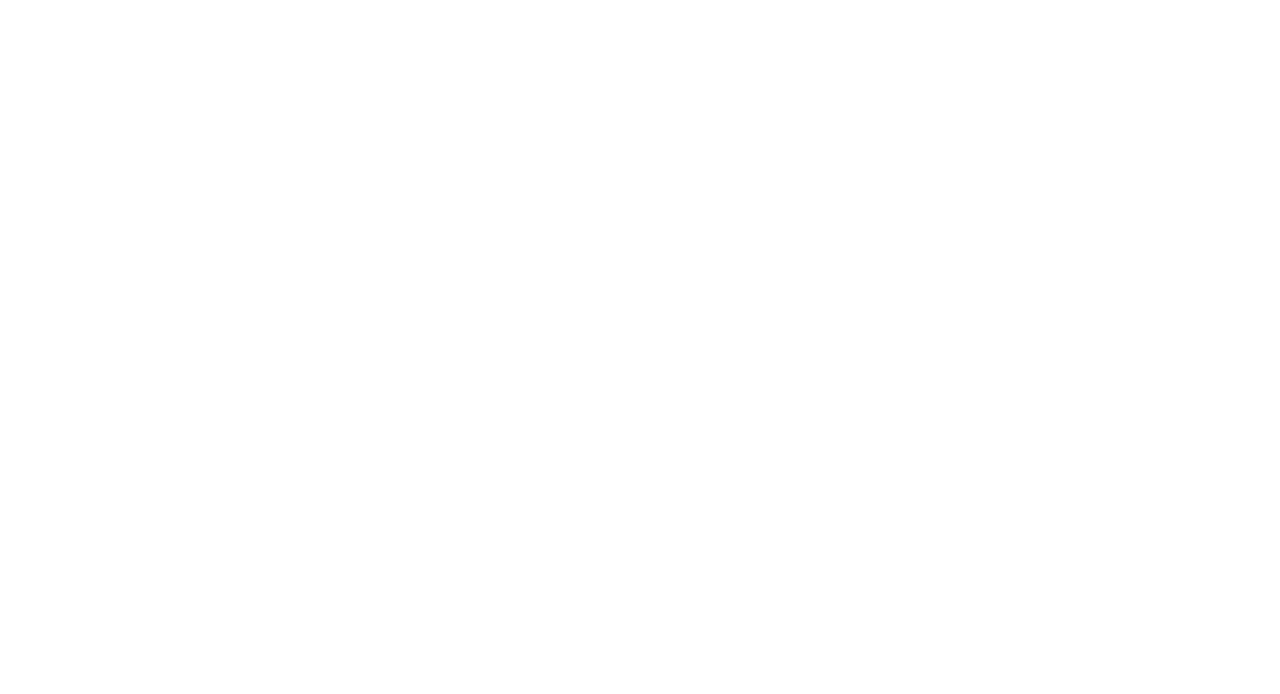
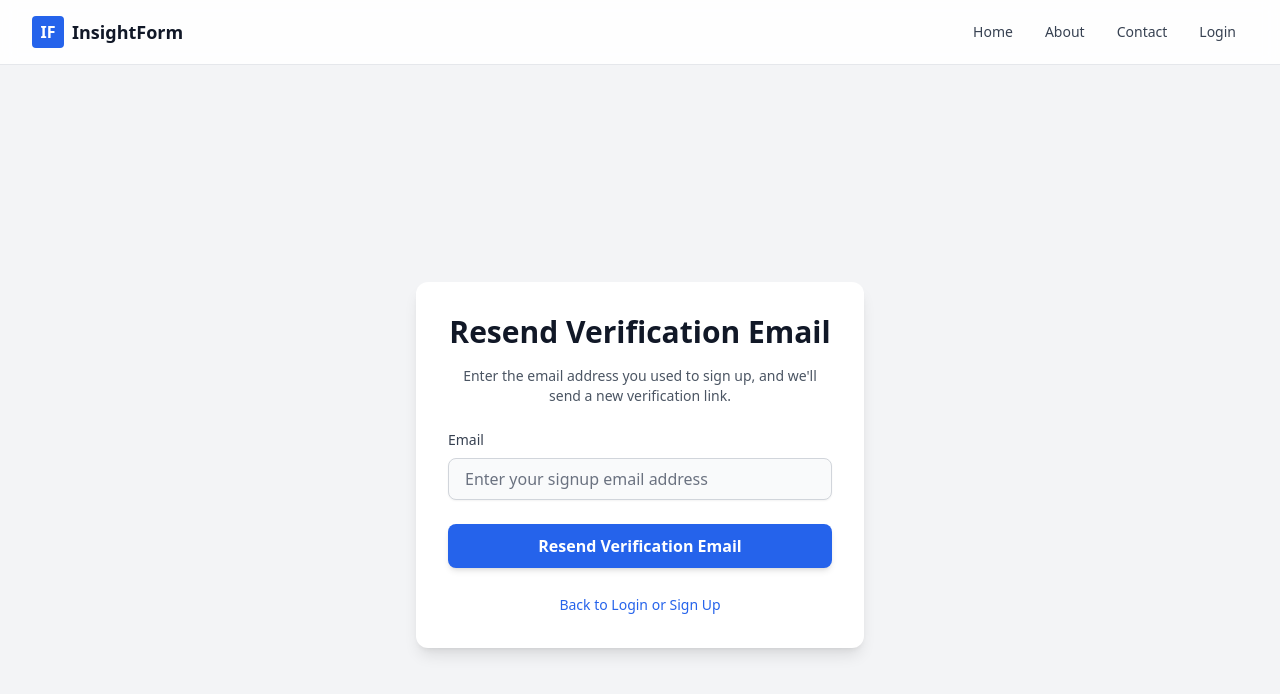
Before and after one commit to abh1mod/InsightForm, a React (Vite) app in the folder frontend/: page /resend-verification in a window 1280 px wide. Before the commit this address had no page. Shown: the top 694 px of the page. Built offline with nearby package versions, Linux system fonts and the light colour scheme.

Commit message:
Updated the Resend Verification Page

```diff
--- a/frontend/src/App.jsx
+++ b/frontend/src/App.jsx
@@ -16,6 +16,7 @@ import PrivateRoute from "./components/PrivateRoute";
 import VerifyEmail from "./pages/VerifyEmail";
 import ForgotPassword from './pages/ForgotPassword';
 import ResetPassword from './pages/ResetPassword';
+import ResendVerification from './pages/ResendVerification';
 import FormCreate from "./pages/FormCreate";
 import FormBuilder from "./pages/FormBuilder";
 import FormSubmit from "./pages/FormSubmit";
@@ -36,9 +37,9 @@ function App() {
           <Route path="/auth/failure" element={<AuthFailure />} />
 
           <Route path="/verify/:token" element={<VerifyEmail/>} />
-          <Route path="forgot-password" element={<ForgotPassword />} />
+          <Route path="/forgot-password" element={<ForgotPassword />} />
+          <Route path="/resend-verification" element={<ResendVerification />} />
           <Route path="reset-password/:token" element={<ResetPassword />} />
-          <Route path="/reset-password/:token" element={<ResetPassword />} />
           <Route path="/dashboard" element={<PrivateRoute><Dashboard /></PrivateRoute>} />
           <Route path="/formcreate" element={<PrivateRoute><FormCreate /></PrivateRoute>} />
           <Route path="/formbuilder/:formID" element={<PrivateRoute><FormBuilder /></PrivateRoute>} />
--- a/frontend/src/pages/Login.jsx
+++ b/frontend/src/pages/Login.jsx
@@ -2,11 +2,10 @@
 import { useState, useEffect } from "react";
 import { useAppContext } from "../context/ContextAPI";
 import axios from "axios";
-
 import LoginComp from "../components/LoginComp";
 import SignUpComp from "../components/SignUpComp";
 import { toast } from 'react-toastify';
-import { Link, useNavigate } from 'react-router-dom'; // Link is needed
+import { Link, useNavigate } from 'react-router-dom';
 
 const Login = () => {
   const { login, isLoggedIn } = useAppContext();
@@ -21,19 +20,14 @@ const Login = () => {
   const [signupPassword, setSignUpPassword] = useState("");
 
   const [showSignup, setShowSignup] = useState(false);
-  // Removed sendingEmail state
   const [activeResendLink, setActiveResendLink] = useState(false);
 
-  // Removed emailRegex
-
-  // If user is already logged in, redirect to dashboard
+  // useEffect
   useEffect(() => {
     if (isLoggedIn) {
-      navigate("/dashboard");
+      navigate("/dashboard", { replace: true });
       return;
     }
-
-    // Check for error messages from URL parameters
     const params = new URLSearchParams(window.location.search);
     const errorParam = params.get("error");
     if (errorParam) {
@@ -41,179 +35,169 @@ const Login = () => {
     }
   }, [isLoggedIn, navigate]);
 
-  // handle normal login
+  // handleLogin
   const handleLogin = async (e) => {
     e.preventDefault();
     setLoading(true);
     setError("");
-
     try {
        const res = await axios.post("http://localhost:3000/api/auth/login", {
-        username: loginEmail, // Passport local expects username
-        password : loginPassword,
+         username: loginEmail,
+         password: loginPassword,
        });
        if (res.data.token) {
         toast.success(res.data.message || "Login successful!");
-        login(res.data.token); // Save token in context + localStorage
+        login(res.data.token);
         navigate("/dashboard");
+      } else {
+         throw new Error(res.data.message || 'Login failed.');
       }
     } catch (err) {
       console.error(err.response?.data || err.message);
-      setError(err.response?.data?.message || "Login failed!");
+      const msg = err.response?.data?.message || "Login failed!";
+      setError(msg);
+      toast.error(msg);
     } finally {
       setLoading(false);
     }
   };
 
-  // handleSignUp
+  // handleSignUp: Set activeResendLink on success
   const handleSignUp = async (e) => {
     e.preventDefault();
     setLoading(true);
     setError("");
-
     try {
       const res = await axios.post("http://localhost:3000/api/auth/signup", {
         name : username,
         email : signupEmail,
         password : signupPassword,
       });
-
       if (res.data.success) {
         console.log("SignUp Successfully")
-        toast.success(res.data.message || "Signup successful! Please verify your email before logging in.");
-        setActiveResendLink(true);
+        toast.success(res.data.message || "Signup successful! Please verify your email.");
+        setActiveResendLink(true); // <-- SET STATE HERE ON SUCCESS
+        setShowSignup(false); // Switch back to login view
+        // Clear fields after success
+        setUsername('');
+        // Keep signupEmail temporarily if needed for resend, or clear if Resend page handles input separately
+        // setSignUpEmail(''); // Decide if you want to clear this
+        setSignUpPassword('');
+      } else {
+        throw new Error(res.data.message || 'Signup failed.');
       }
     } catch (err) {
       console.error(err.response?.data || err.message);
-      setError(err.response?.data?.message || "Signup failed!");
+      const msg = err.response?.data?.message || "Signup failed!";
+      setError(msg);
+      toast.error(msg);
+      setActiveResendLink(false); // Ensure it's false on error
     } finally {
       setLoading(false);
     }
   };
 
-  // handleGoogleLogin remains EXACTLY as provided by the user
+  // handleGoogleLogin
   const handleGoogleLogin = () => {
-    // open backend Google OAuth flow
     window.location.href = "http://localhost:3000/api/auth/google";
   };
 
-  // Removed handlePasswordReset function
-
-  // handleResendVerification
-  const handleResendVerification = async () =>{
-    setSendingEmail(true);
-    setError("");
-    if (!emailRegex.test(signupEmail)) {
-      setError("Please enter a valid email address.");
-      setSendingEmail(false);
-      return;
-    }
-      try{
-        const res = await axios.post("http://localhost:3000/api/auth/resend-verification",{
-          email : signupEmail
-        });
-        if(res.data.success){
-          toast.success(res.data.message || "Verification email resent!");
-        }
-      }catch(err){
-        console.error(err);
-        toast.error(err.response?.data?.message || "Error resending verification email.");
-      }
-      setSendingEmail(false);
-  }
-
-
   return (
-    <div className="min-h-screen flex items-center justify-center bg-gray-100"> {/* Adjusted min-h */}
-      <div className="bg-white p-8 rounded-xl shadow-xl w-full max-w-md"> {/* Adjusted width/max-w */}
+    <div className="min-h-screen flex items-center justify-center bg-gray-100">
+      <div className="bg-white p-8 rounded-xl shadow-xl w-full max-w-md">
         <h2 className="text-2xl font-bold mb-6 text-center text-gray-900">
           {showSignup ? "Sign Up" : "Log In"}
         </h2>
 
         {error && (
-          <div className="mb-4 p-3 bg-red-100 border border-red-200 rounded-lg"> {/* Adjusted bg/border */}
-            <p className="text-red-600 text-sm text-center">{error}</p> {/* Adjusted alignment */}
+          <div className="mb-4 p-3 bg-red-100 border border-red-200 rounded-lg">
+            <p className="text-red-600 text-sm text-center">{error}</p>
           </div>
         )}
 
+        {/* --- Login Form View --- */}
         {!showSignup && <>
           <LoginComp
-            email = {loginEmail}
-            password = {loginPassword}
-            setEmail = {setLoginEmail}
-            setPassword = {setLoginPassword}
-            onFormSubmit = {handleLogin}
-            loading = {loading}
+            email={loginEmail}
+            password={loginPassword}
+            setEmail={setLoginEmail}
+            setPassword={setLoginPassword}
+            onFormSubmit={handleLogin}
+            loading={loading}
           />
-          {/* --- MINIMAL CHANGE HERE --- */}
-          <div className="mt-4 text-center"> {/* Consistent spacing */}
+          {/* Forgot Password Link */}
+          <div className="mt-4 text-center">
             <Link
-              to="/forgot-password" // Changed from button to Link
-              // Used original button's styling classes where applicable
+              to="/forgot-password"
               className="text-sm text-gray-600 hover:underline hover:text-blue-600 cursor-pointer"
             >
               Forgot your password?
             </Link>
           </div>
-          {/* --- END OF MINIMAL CHANGE --- */}
+
+          {/* --- Conditionally Render Resend Link HERE --- */}
+          {activeResendLink && (
+            <div className="mt-2 text-center"> {/* Added margin top */}
+              <Link
+                to="/resend-verification"
+                className="text-sm text-gray-600 hover:underline hover:text-blue-600 cursor-pointer"
+              >
+                Didn't receive verification email? Resend.
+              </Link>
+            </div>
+          )}
+          {/* --- End Resend Link --- */}
         </>}
 
+        {/* --- Signup Form View --- */}
         {showSignup && <>
           <SignUpComp
-            name = {username}
-            email = {signupEmail}
-            password = {signupPassword}
-            setName = {setUsername}
-            setEmail = {setSignUpEmail}
-            setPassword = {setSignUpPassword}
-            onFormSubmit = {handleSignUp}
-            loading = {loading}
+            name={username}
+            email={signupEmail}
+            password={signupPassword}
+            setName={setUsername}
+            setEmail={setSignUpEmail} // Pass setter down
+            setPassword={setSignUpPassword}
+            onFormSubmit={handleSignUp}
+            loading={loading}
           />
-          {/* --- REMOVED Validation Messages from here --- */}
-
-          {activeResendLink &&
-            <div className="mt-4 text-center">
-              <button
-                type="button"
-                onClick={handleResendVerification}
-                // disabled={sendingEmail} // Disable if adding separate loading state
-                className="text-sm bg-transparent border-none text-gray-600 hover:underline hover:text-blue-600 cursor-pointer disabled:text-gray-400 disabled:cursor-not-allowed"
-              >
-                Resend Confirmation Link
-              </button>
-            </div>}
+          {/* --- Resend Link/Button REMOVED from here --- */}
         </>}
 
-
+        {/* --- Separator & Google Login --- */}
         <div className="mt-6">
-          <div className="my-6 flex items-center justify-center text-gray-500"> {/* Adjusted my */}
+           <div className="my-6 flex items-center justify-center text-gray-500">
               <div className="flex-grow border-t border-gray-300"></div>
-            <span className="flex-shrink px-2 bg-white text-sm">Or continue with</span> {/* Adjusted px */}
+              <span className="flex-shrink px-4 text-sm">Or continue with</span>
               <div className="flex-grow border-t border-gray-300"></div>
             </div>
 
-          {/* Google Login Button - Unchanged */}
           <button
-            onClick={handleGoogleLogin} // Kept original function call
-            type="button" // Important for buttons not submitting forms
-            className="w-full mt-4 flex items-center justify-center bg-white border border-gray-300 text-gray-700 p-2 rounded-lg hover:bg-gray-50 transition-colors shadow-sm" // Adjusted styling slightly for consistency
+            onClick={handleGoogleLogin}
+            type="button"
+            className="w-full flex items-center justify-center gap-2 bg-white border border-gray-300 text-gray-700 px-4 py-2 rounded-lg hover:bg-gray-50 transition duration-150 shadow-sm"
             disabled={loading}
           >
-            <svg className="w-5 h-5 mr-2" viewBox="0 0 24 24"> {/* Adjusted SVG viewbox */}
-              <path fill="#EA4335" d="M22.56 12.25c0-.78-.07-1.53-.2-2.25H12v4.26h5.92c-.26 1.37-1.04 2.53-2.21 3.31v2.77h3.57c2.08-1.92 3.28-4.74 3.28-8.09z"/>
-              <path fill="#4285F4" d="M12 23c2.97 0 5.46-.98 7.28-2.66l-3.57-2.77c-.98.66-2.23 1.06-3.71 1.06-2.86 0-5.29-1.93-6.16-4.53H2.18v2.84C3.99 20.53 7.7 23 12 23z"/>
-              <path fill="#FBBC05" d="M5.84 14.09c-.22-.66-.35-1.36-.35-2.09s.13-1.43.35-2.09V7.07H2.18C1.43 8.55 1 10.22 1 12s.43 3.45 1.18 4.93l2.85-2.22.81-.62z"/>
-              <path fill="#34A853" d="M12 5.38c1.62 0 3.06.56 4.21 1.64l3.15-3.15C17.45 2.09 14.97 1 12 1 7.7 1 3.99 3.47 2.18 7.07l3.66 2.84c.87-2.6 3.3-4.53 6.16-4.53z"/>
+             <svg className="w-5 h-5" viewBox="0 0 48 48">
+              <path fill="#EA4335" d="M24 9.5c3.54 0 6.71 1.22 9.21 3.6l6.85-6.85C35.9 2.38 30.47 0 24 0 14.62 0 6.51 5.38 2.56 13.22l7.98 6.19C12.43 13.72 17.74 9.5 24 9.5z"></path>
+              <path fill="#4285F4" d="M46.98 24.55c0-1.57-.15-3.09-.38-4.55H24v8.51h13.01c-.57 2.83-2.31 5.17-4.79 6.81l7.73 6c4.53-4.18 7.24-10.45 7.24-17.77z"></path>
+              <path fill="#FBBC05" d="M10.53 28.59c-.48-1.45-.76-2.99-.76-4.59s.27-3.14.76-4.59l-7.98-6.19C.92 16.46 0 20.12 0 24s.92 7.54 2.56 10.78l7.97-6.19z"></path>
+              <path fill="#34A853" d="M24 48c6.48 0 11.93-2.13 15.89-5.81l-7.73-6c-2.15 1.45-4.92 2.3-8.16 2.3-6.26 0-11.57-4.22-13.47-9.91l-7.98 6.19C6.51 42.62 14.62 48 24 48z"></path>
+              <path fill="none" d="M0 0h48v48H0z"></path>
             </svg>
-            Continue with Google {/* Changed text slightly */}
+            Continue with Google
           </button>
 
-          {/* Toggle Link - Unchanged */}
+          {/* Toggle between Login and Signup */}
           <p
-            onClick={() => { setShowSignup(!showSignup); setError(''); }}
-            className="text-sm text-gray-600 text-center mt-6 hover:underline hover:text-blue-600 cursor-pointer" // Adjusted mt
+            onClick={() => {
+              setShowSignup(!showSignup);
+              setError('');
+              setActiveResendLink(false); // <-- Reset state on toggle
+            }}
+            className="text-sm text-gray-600 text-center mt-6 hover:underline hover:text-blue-600 cursor-pointer"
           >
-            {showSignup ? "Already have an account? Log In" : "Don't have an Account? Sign Up"}
+            {showSignup ? "Already have an account? Log In" : "Didn't have an Account? Sign Up"}
           </p>
         </div>
       </div>
--- /dev/null
+++ b/frontend/src/pages/ResendVerification.jsx
@@ -0,0 +1,126 @@
+// frontend/src/pages/Auth/ResendVerification.jsx
+
+import React, { useState } from 'react';
+import { Link } from 'react-router-dom';
+import axios from "axios"; // Using standard axios import
+import { toast } from 'react-toastify';
+
+const ResendVerification = () => {
+  const [email, setEmail] = useState('');
+  const [error, setError] = useState('');
+  const [message, setMessage] = useState('');
+  const [sendingEmail, setSendingEmail] = useState(false); // Use specific state name
+
+  // Email validation regex (optional but good practice)
+  const emailRegex = /^[^\s@]+@[^\s@]+\.[^\s@]+$/;
+
+  /**
+   * Handles form submission to resend the verification email.
+   * Calls the backend's resend-verification endpoint.
+   */
+  const handleSubmit = async (e) => {
+    e.preventDefault();
+    setSendingEmail(true);
+    setError('');
+    setMessage('');
+
+    // Optional: Frontend validation
+    if (!emailRegex.test(email)) {
+      setError("Please enter a valid email address.");
+      setSendingEmail(false);
+      return;
+    }
+
+    try {
+      // Use the correct, full API endpoint URL
+      const res = await axios.post("http://localhost:3000/api/auth/resend-verification", {
+        email: email,
+      });
+
+      // Handle success
+      if (res.data.success) {
+        toast.success(res.data.message || "Verification email resent! Please check your inbox.");
+        setMessage(res.data.message || "Verification email resent! Please check your inbox.");
+        setEmail(''); // Clear input on success
+      } else {
+        // Handle cases where API responds success:false
+        throw new Error(res.data.message || 'Failed to resend verification email.');
+      }
+    } catch (err) {
+      // Handle errors
+      console.error('Resend verification error:', err.response?.data || err.message);
+      const errMsg = err.response?.data?.message || "Error resending verification email. Make sure the email is correct and hasn't been verified yet.";
+      setError(errMsg);
+      toast.error(errMsg);
+    } finally {
+      setSendingEmail(false); // Reset loading state
+    }
+  };
+
+  return (
+    // Outer container - Centered layout matching Login/ForgotPassword
+    <div className="min-h-screen flex items-center justify-center bg-gray-100">
+      {/* Central card - Styling matches Login/ForgotPassword */}
+      <div className="bg-white p-8 rounded-xl shadow-lg w-full max-w-md">
+        <h2 className="text-3xl font-bold text-center text-gray-900 mb-4">
+          Resend Verification Email
+        </h2>
+        <p className="text-center text-gray-600 text-sm mb-6">
+          Enter the email address you used to sign up, and we'll send a new verification link.
+        </p>
+
+        <form onSubmit={handleSubmit} className="space-y-6">
+          {/* Error Message Display */}
+          {error && (
+            <p className="text-red-500 text-sm text-center bg-red-100 py-2 px-3 rounded-md">
+              {error}
+            </p>
+          )}
+          {/* Success Message Display (Optional) */}
+          {message && (
+            <p className="text-green-600 text-sm text-center bg-green-100 py-2 px-3 rounded-md">
+              {message}
+            </p>
+          )}
+
+          <div>
+            <label htmlFor="email" className="block text-sm font-medium text-gray-700 mb-2">
+              Email
+            </label>
+            <input
+              type="email"
+              id="email"
+              name="email"
+              value={email}
+              onChange={(e) => setEmail(e.target.value)}
+              required
+              className="w-full px-4 py-2 rounded-lg border border-gray-300 focus:ring-blue-500 focus:border-blue-500 bg-gray-50 text-gray-900 placeholder-gray-500 shadow-sm appearance-none"
+              placeholder="Enter your signup email address"
+              disabled={sendingEmail}
+            />
+          </div>
+
+          <button
+            type="submit"
+            className="w-full bg-blue-600 hover:bg-blue-700 text-white font-semibold py-2.5 rounded-lg transition duration-200 disabled:opacity-50 disabled:cursor-not-allowed shadow-md"
+            disabled={sendingEmail}
+          >
+            {sendingEmail ? "Sending..." : "Resend Verification Email"}
+          </button>
+        </form>
+
+        {/* Back to Login Link */}
+        <div className="mt-6 text-center">
+          <Link
+            to="/login"
+            className="text-sm text-blue-600 hover:text-blue-800 transition-colors duration-200"
+          >
+            Back to Login or Sign Up
+          </Link>
+        </div>
+      </div>
+    </div>
+  );
+};
+
+export default ResendVerification;
```
Also changed, not shown: frontend/src/pages/ForgotPassword.jsx (line endings or trailing spaces), 2 other files (tests, documents, lock files or other folders). Lines whose indentation alone changed are shown as unchanged.
